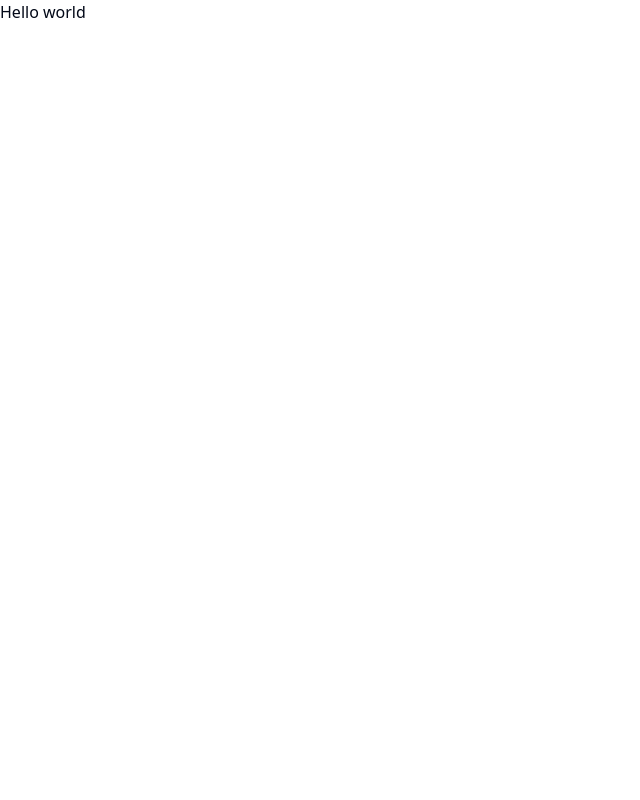
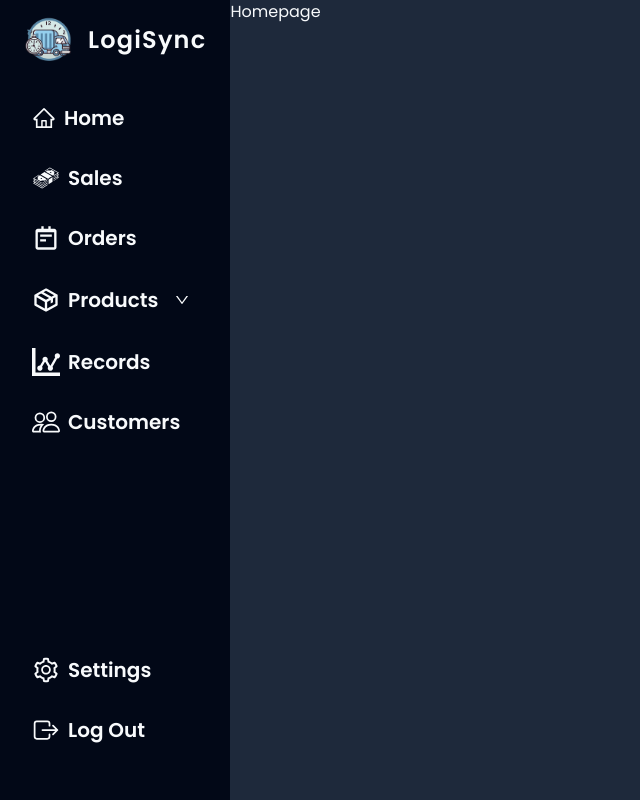
Before and after one commit to NotSugat/dashboard, a Next.js app: page / in a window 1280 px wide. Shown: the whole page, without its empty margins (0-640 px from the left). Built offline with nearby package versions, Linux system fonts and the light colour scheme.

Commit message:
Sidebar added

```diff
--- a/package.json
+++ b/package.json
@@ -12,9 +12,11 @@
     "@radix-ui/react-alert-dialog": "^1.0.4",
     "@radix-ui/react-avatar": "^1.0.3",
     "@radix-ui/react-checkbox": "^1.0.4",
+    "@radix-ui/react-collapsible": "^1.0.3",
     "@radix-ui/react-dialog": "^1.0.4",
     "@radix-ui/react-dropdown-menu": "^2.0.5",
     "@radix-ui/react-hover-card": "^1.0.6",
+    "@radix-ui/react-icons": "^1.3.0",
     "@radix-ui/react-label": "^2.0.2",
     "@radix-ui/react-navigation-menu": "^1.1.3",
     "@radix-ui/react-popover": "^1.0.6",
--- /dev/null
+++ b/src/app/components/Sidebar.tsx
@@ -0,0 +1,115 @@
+"use client";
+import Image from "next/image";
+import Link from "next/link";
+import { AiOutlineDown, AiOutlineHome, AiOutlineSetting } from "react-icons/ai";
+import { BiPackage } from "react-icons/bi";
+import { GiMoneyStack } from "react-icons/gi";
+import { BiNotepad } from "react-icons/bi";
+import { ImStatsDots } from "react-icons/im";
+import { BsPeople } from "react-icons/bs";
+import { IoExitOutline } from "react-icons/io5";
+
+import { Button } from "@/components/ui/button";
+
+import {
+  Collapsible,
+  CollapsibleContent,
+  CollapsibleTrigger,
+} from "@/components/ui/collapsible";
+import React, { useState } from "react";
+
+const Sidebar = () => {
+  const [isOpen, setIsOpen] = useState(false);
+
+  return (
+    <aside className="relative h-[100dvh] w-[var(--sidebar-width)]  px-6">
+      <div className="flex items-center gap-4 pt-4">
+        <Image
+          alt="LogiSync Logo"
+          src="/assets/logo.png"
+          height={1000}
+          width={1000}
+          className="h-12 w-12"
+        />
+        <p className="text-2xl font-semibold tracking-wider ">LogiSync</p>
+      </div>
+
+      <ul className="mt-8 space-y-4">
+        <li>
+          <Link href="/" className="link">
+            <AiOutlineHome className="h-6 w-6" />
+            Home
+          </Link>
+        </li>
+        <li>
+          <Link href="/sales" className="link">
+            <GiMoneyStack className="h-7 w-7 " />
+            Sales
+          </Link>
+        </li>
+        <li>
+          <Link href="/orders" className="link">
+            <BiNotepad className="h-7 w-7" />
+            Orders
+          </Link>
+        </li>
+        <li>
+          <div
+            className="link flex w-full items-center justify-between  "
+            onClick={() => setIsOpen(!isOpen)}
+          >
+            <Link
+              href="/products"
+              className="flex items-center gap-2 text-xl font-semibold"
+            >
+              <BiPackage className="h-7 w-7" />
+              <h4 className=" ">Products</h4>
+            </Link>
+            <button>
+              <AiOutlineDown className="rounded-icon h-8 w-8  font-semibold" />
+              <span className="sr-only">Toggle</span>
+            </button>
+          </div>
+
+          {isOpen && (
+            <section className="mt-2">
+              <div className="rounded-md  px-4 py-1 font-mono text-sm shadow-sm">
+                T-shirts
+              </div>
+              <div className="rounded-md  px-4 py-1 font-mono text-sm shadow-sm">
+                Jackets
+              </div>
+            </section>
+          )}
+        </li>
+        <li>
+          <Link href="/records" className="link">
+            <ImStatsDots className="h-7 w-7" />
+            Records
+          </Link>
+        </li>
+
+        <li>
+          <Link href="/customers" className="link">
+            <BsPeople className="h-7 w-7" />
+            Customers
+          </Link>
+        </li>
+      </ul>
+
+      <footer className="absolute bottom-12 w-[calc(var(--sidebar-width)_-_6rem)] space-y-4 ">
+        <Link href="/settings" className="link">
+          <AiOutlineSetting className="h-7 w-7" />
+          Settings
+        </Link>
+
+        <Link href="/sign-in" className="link">
+          <IoExitOutline className="h-7 w-7" />
+          Log Out
+        </Link>
+      </footer>
+    </aside>
+  );
+};
+
+export default Sidebar;
--- a/src/app/globals.scss
+++ b/src/app/globals.scss
@@ -1,5 +1,6 @@
 @use "styles/utils";
 @use "styles/variables";
+@import url("https://fonts.googleapis.com/css2?family=Poppins:wght@200;400;600;700;800;900&display=swap");
 
 @tailwind base;
 @tailwind components;
@@ -80,10 +81,8 @@ html {
     box-sizing: border-box;
     @apply border-border;
   }
-  * {
-    @apply border-border;
-  }
   body {
     @apply bg-background text-foreground;
+    font-family: "Poppins", sans-serif;
   }
 }
--- /dev/null
+++ b/src/app/home/page.tsx
@@ -0,0 +1,9 @@
+const HomePage = () => {
+  return (
+    <main className="h-[100dvh] w-full bg-secondary">
+      <h1>Homepage</h1>
+    </main>
+  );
+};
+
+export default HomePage;
--- a/src/app/layout.tsx
+++ b/src/app/layout.tsx
@@ -1,3 +1,4 @@
+import Sidebar from "./components/Sidebar";
 import "./globals.scss";
 import type { Metadata } from "next";
 
@@ -13,7 +14,10 @@ export default function RootLayout({
 }) {
   return (
     <html lang="en">
-      <body className="">{children}</body>
+      <body className="dark flex">
+        <Sidebar />
+        {children}
+      </body>
     </html>
   );
 }
--- a/src/app/page.tsx
+++ b/src/app/page.tsx
@@ -1,3 +1,5 @@
+import HomePage from "./home/page";
+
 export default function Home() {
-  return <div className="">Hello world</div>;
+  return <HomePage />;
 }
--- a/src/app/styles/_utils.scss
+++ b/src/app/styles/_utils.scss
@@ -17,6 +17,13 @@
 .active {
   @apply rounded-md bg-gray-400 bg-opacity-60 transition-all duration-300 ease-in-out;
 }
+.link {
+  @apply flex items-center gap-2 rounded-sm px-2 py-2 text-xl font-semibold text-gray-700 text-primary transition-all duration-200 ease-in-out hover:bg-gray-300 hover:bg-opacity-10;
+}
+
+.rounded-icon {
+  @apply rounded-full p-2 hover:bg-gray-400 hover:bg-opacity-30;
+}
 
 .icon {
   @apply relative flex p-1;
--- /dev/null
+++ b/src/components/ui/collapsible.tsx
@@ -0,0 +1,11 @@
+"use client"
+
+import * as CollapsiblePrimitive from "@radix-ui/react-collapsible"
+
+const Collapsible = CollapsiblePrimitive.Root
+
+const CollapsibleTrigger = CollapsiblePrimitive.CollapsibleTrigger
+
+const CollapsibleContent = CollapsiblePrimitive.CollapsibleContent
+
+export { Collapsible, CollapsibleTrigger, CollapsibleContent }
```
Also changed, not shown: public/assets/logo.png (added), 1 other file (tests, documents, lock files or other folders).
